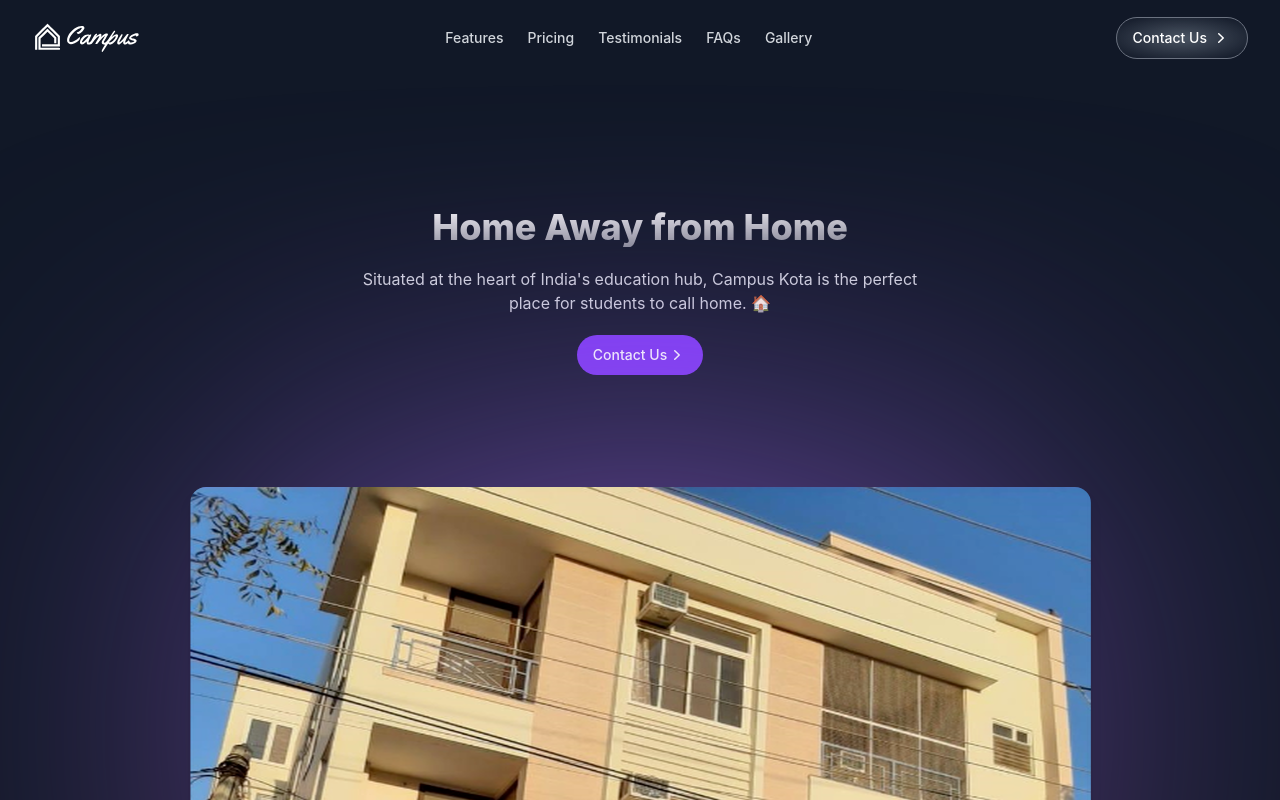
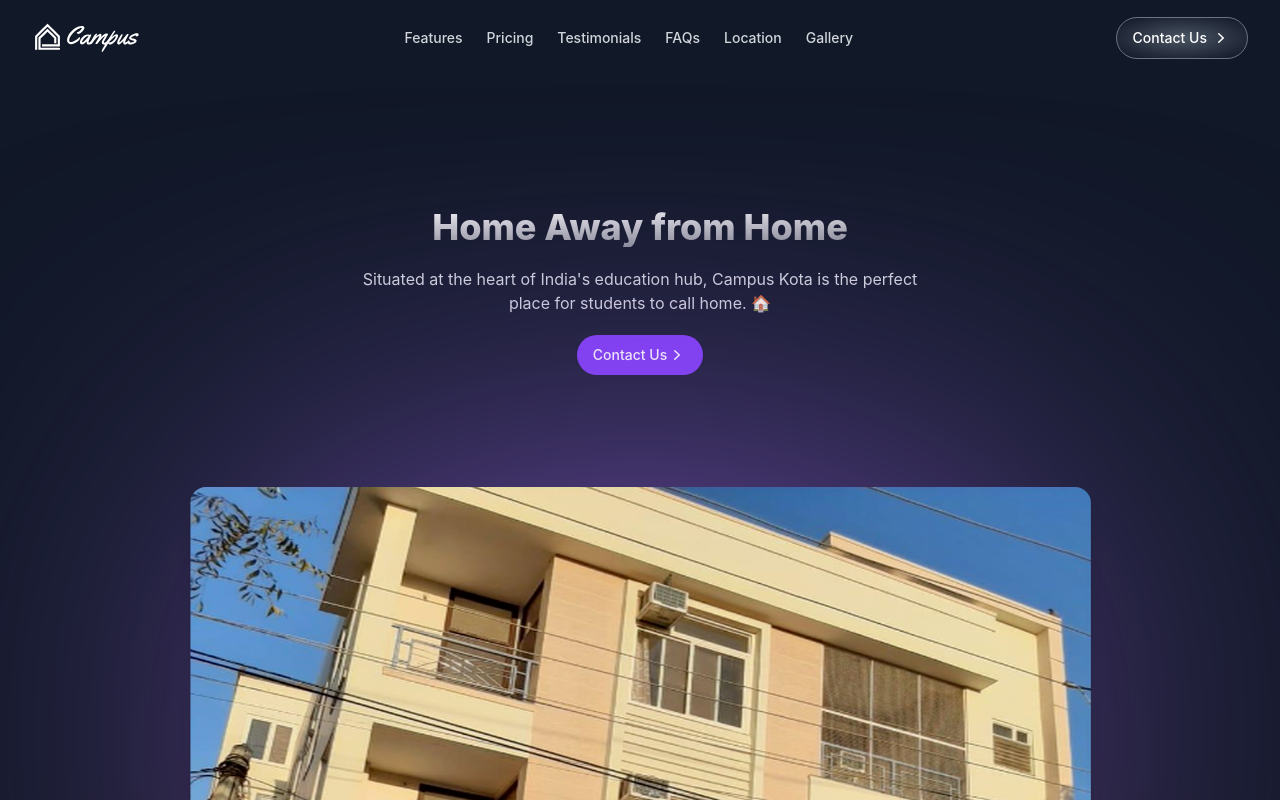
Before and after one commit to AarjavPatni/campus-kota, a Next.js app: page / in a window 1280 px wide. Shown: the top 800 px of the page. Built offline with nearby package versions, Linux system fonts and the light colour scheme.

Commit message:
Add location to Navbar

```diff
--- a/components/ui/Location/Location.jsx
+++ b/components/ui/Location/Location.jsx
@@ -1,6 +1,6 @@
 const Location = () => {
     return (
-        <div>
+        <section id="location">
             <div class="max-w lg:mx-72 mx-6 mh-max bg-white border border-gray-200 rounded-lg shadow dark:bg-gray-800 dark:border-gray-700">
                 {/* <svg class="w-7 h-7 text-gray-500 dark:text-gray-400 mb-3" aria-hidden="true" xmlns="http://www.w3.org/2000/svg" fill="currentColor" viewBox="0 0 20 20">
                     <path d="M18 5h-.7c.229-.467.349-.98.351-1.5a3.5 3.5 0 0 0-3.5-3.5c-1.717 0-3.215 1.2-4.331 2.481C8.4.842 6.949 0 5.5 0A3.5 3.5 0 0 0 2 3.5c.003.52.123 1.033.351 1.5H2a2 2 0 0 0-2 2v3a1 1 0 0 0 1 1h18a1 1 0 0 0 1-1V7a2 2 0 0 0-2-2ZM8.058 5H5.5a1.5 1.5 0 0 1 0-3c.9 0 2 .754 3.092 2.122-.219.337-.392.635-.534.878Zm6.1 0h-3.742c.933-1.368 2.371-3 3.739-3a1.5 1.5 0 0 1 0 3h.003ZM11 13H9v7h2v-7Zm-4 0H2v5a2 2 0 0 0 2 2h3v-7Zm6 0v7h3a2 2 0 0 0 2-2v-5h-5Z"/>
@@ -18,7 +18,7 @@ const Location = () => {
                     </svg>
                 </a> */}
             </div>
-        </div>
+        </section>
     )
 }
 
--- a/components/ui/Navbar/Navbar.jsx
+++ b/components/ui/Navbar/Navbar.jsx
@@ -13,6 +13,7 @@ const Navbar = () => {
         { name: "Pricing", href: "/#pricing" },
         { name: "Testimonials", href: "/#testimonials" },
         { name: "FAQs", href: "/#faqs" },
+        { name: "Location", href: "/#location"},
         { name: "Gallery", href: "/gallery"}
     ]
 
```
